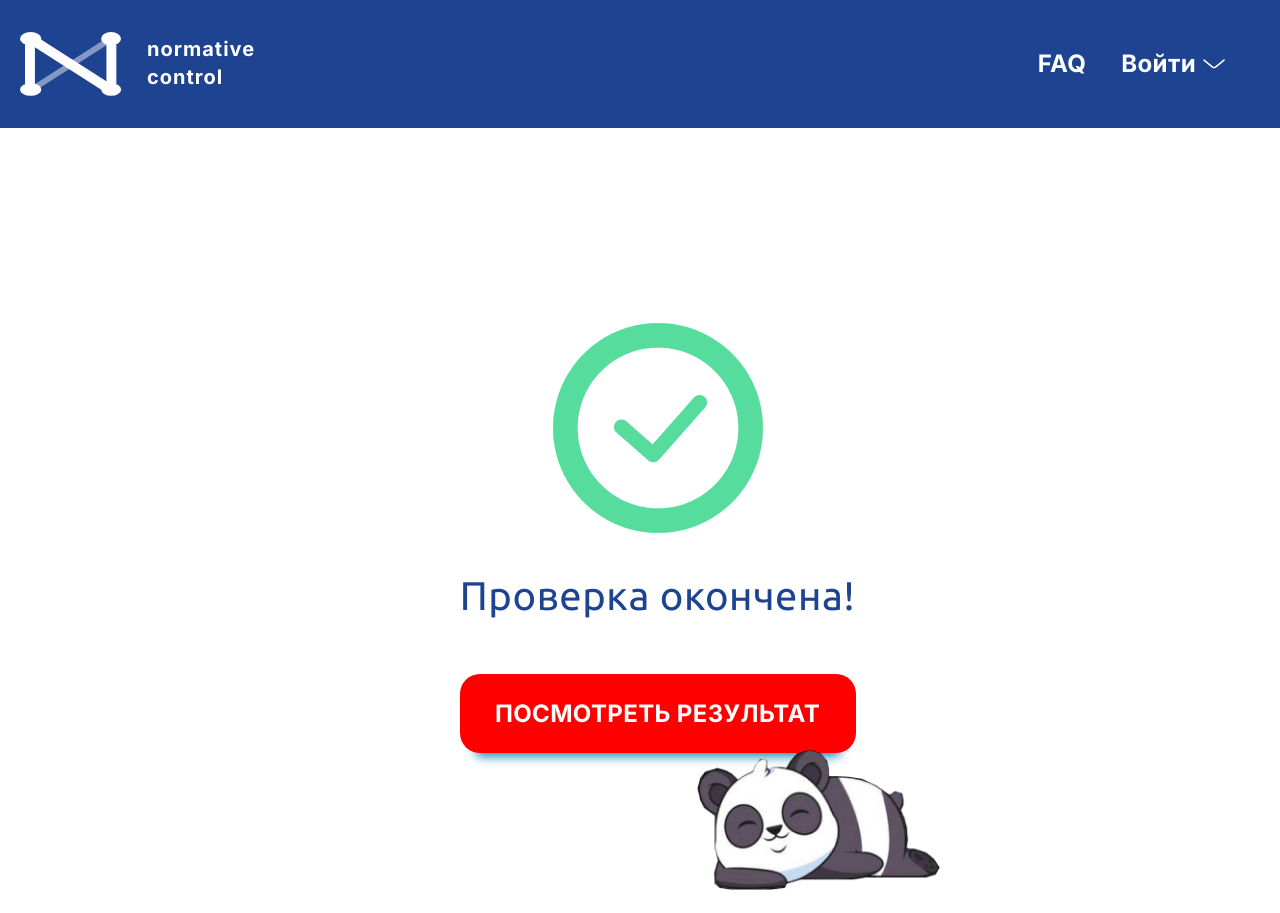
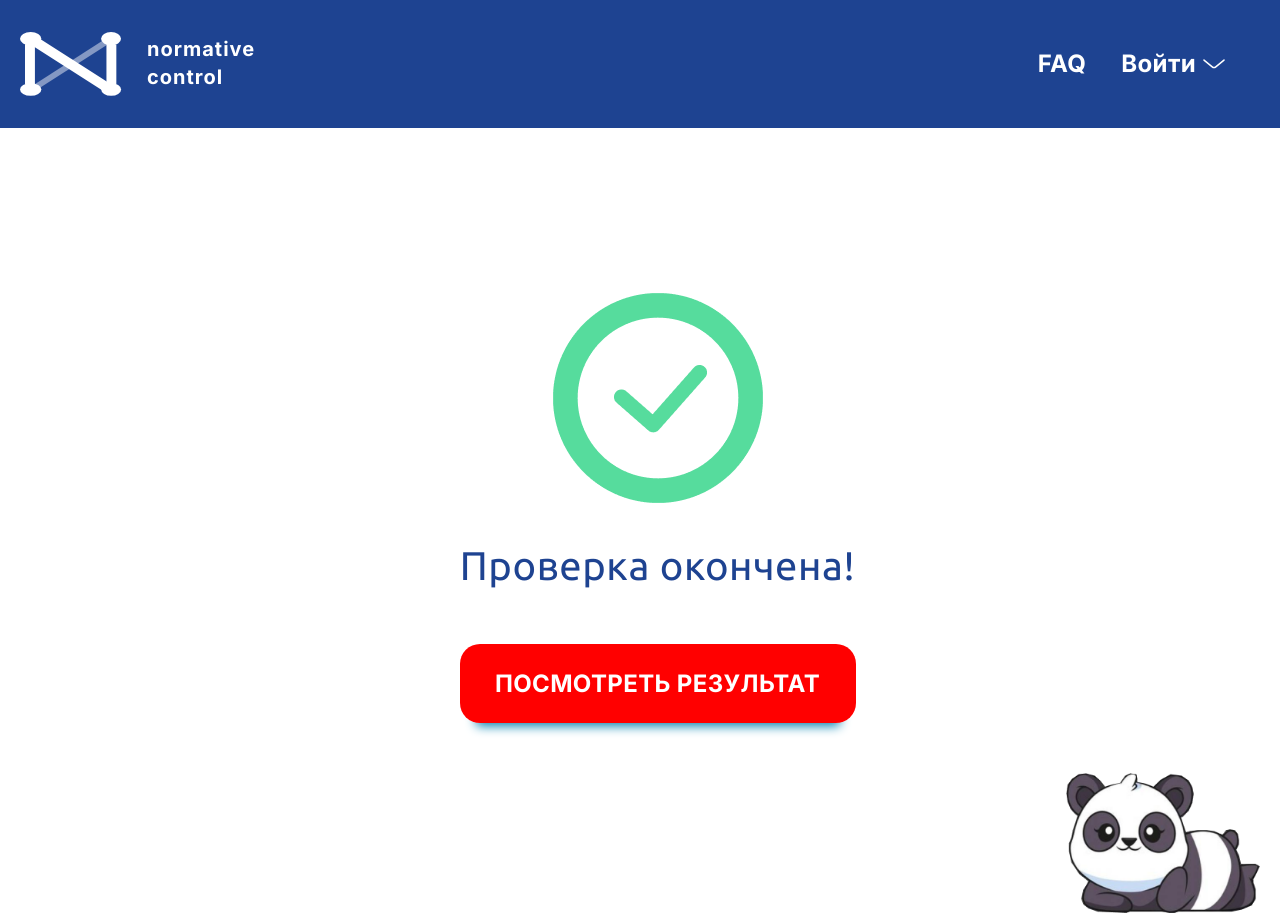
Before and after one commit to EliteHacker228/normative-control-frontend, a React (Vite) app: page /uploading in a window 1280 px wide. Before the commit the page ends 890 px from the top, so only its background shows below. Built offline with nearby package versions, Linux system fonts and the light colour scheme.

Commit message:
Fixed panda image positioning

```diff
--- a/src/pages/uploading/Uploading.jsx
+++ b/src/pages/uploading/Uploading.jsx
@@ -32,29 +32,26 @@ export default function Uploading() {
             <Header/>
             {uploadingProgress === 100 ?
                 <div>
-                    <div className={css.contentWrap}>
                     <div className={css.content}>
                         <p className={css.progressStatus}></p>
                         <div className={css.contentCenter}>
                             <div className={css.finishBanner}>
-                                    <img className={css.uploadingCompleteImg} src={uploadingComplete} alt={'Uploading complete'}/>
+                                <img className={css.uploadingCompleteImg} src={uploadingComplete}
+                                     alt={'Uploading complete'}/>
                                 <p className={css.progressStatus}>Проверка окончена!</p>
                             </div>
                             <button className={css.uploadButton}>ПОСМОТРЕТЬ РЕЗУЛЬТАТ</button>
-                                <img className={css.sleepyPandaImg} src={sleepyPandaImg}/>
-                            </div>
+                            <img className={css.awakePandaImg} src={awakePandaImg}/>
                         </div>
                     </div>
                 </div>
                 :
-                <div className={css.contentWrap}>
                 <div className={css.content}>
                     <div className={css.contentCenter}>
                         <div className={css.progressWheel} ref={progressWheel}>
                             <p className={css.progressTitle}>{`${uploadingProgress}%`}</p>
                         </div>
                         <p className={css.progressStatus}>Ожидание...</p>
-                        </div>
                         <img className={css.sleepyPandaImg} src={sleepyPandaImg}/>
                     </div>
                 </div>
--- a/src/pages/uploading/Uploading.module.css
+++ b/src/pages/uploading/Uploading.module.css
@@ -1,20 +1,13 @@
-.contentWrap {
-    display: flex;
-    justify-content: center;
-    align-items: center;
-
-    flex-direction: column;
-    gap: 30px;
-
-}
-
 .content {
     display: flex;
-    width: 1280px;
     box-sizing: border-box;
     gap: 35px;
-    padding: 30px;
     justify-content: space-between;
+
+    max-width: calc(1280px + 40px);
+    padding-left: 20px;
+    padding-right: 20px;
+    margin: 0 auto;
 }
 
 .contentCenter {
@@ -106,9 +99,15 @@
 }
 
 .sleepyPandaImg {
-    max-width: 250px;
-    max-height: 140px;
-    position: absolute;
-    top: 750px;
-    right: 340px;
+    /*max-width: 250px;*/
+    max-height: 190px;
+    align-self: flex-end;
+    padding-top: 50px;
 }
+
+.awakePandaImg {
+    /*max-width: 250px;*/
+    max-height: 190px;
+    align-self: flex-end;
+    padding-top: 50px;
+}
```
Lines whose indentation alone changed are shown as unchanged.
